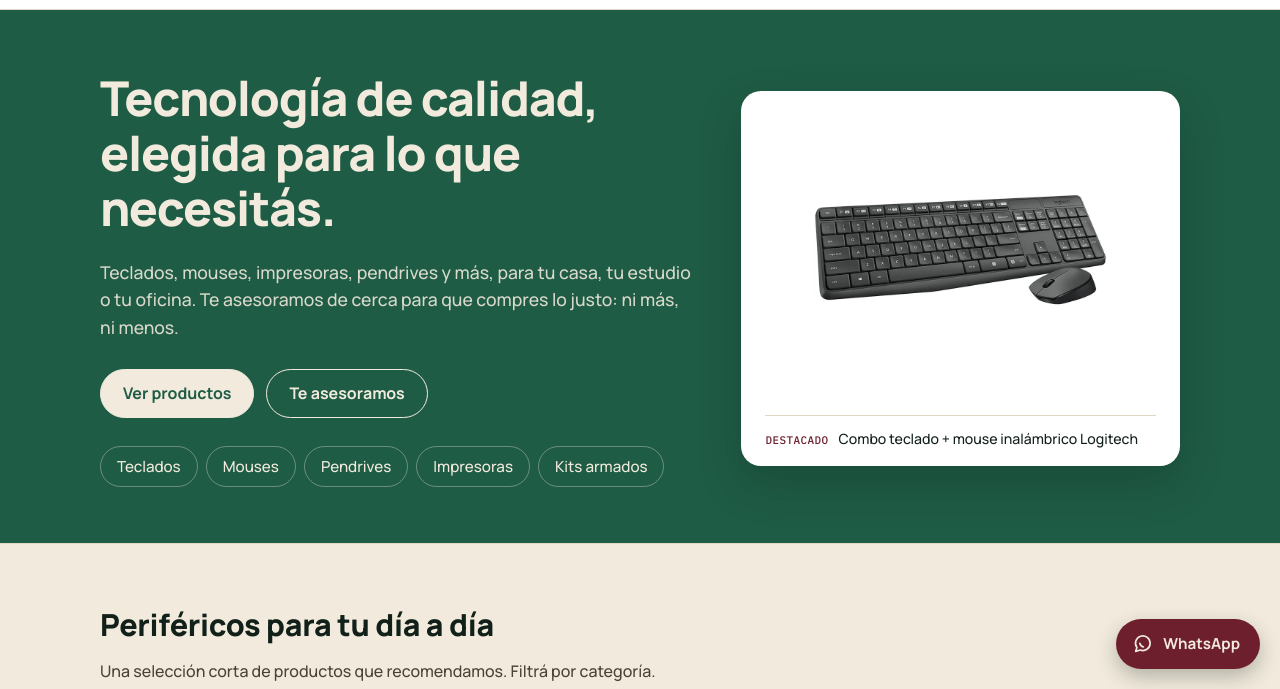
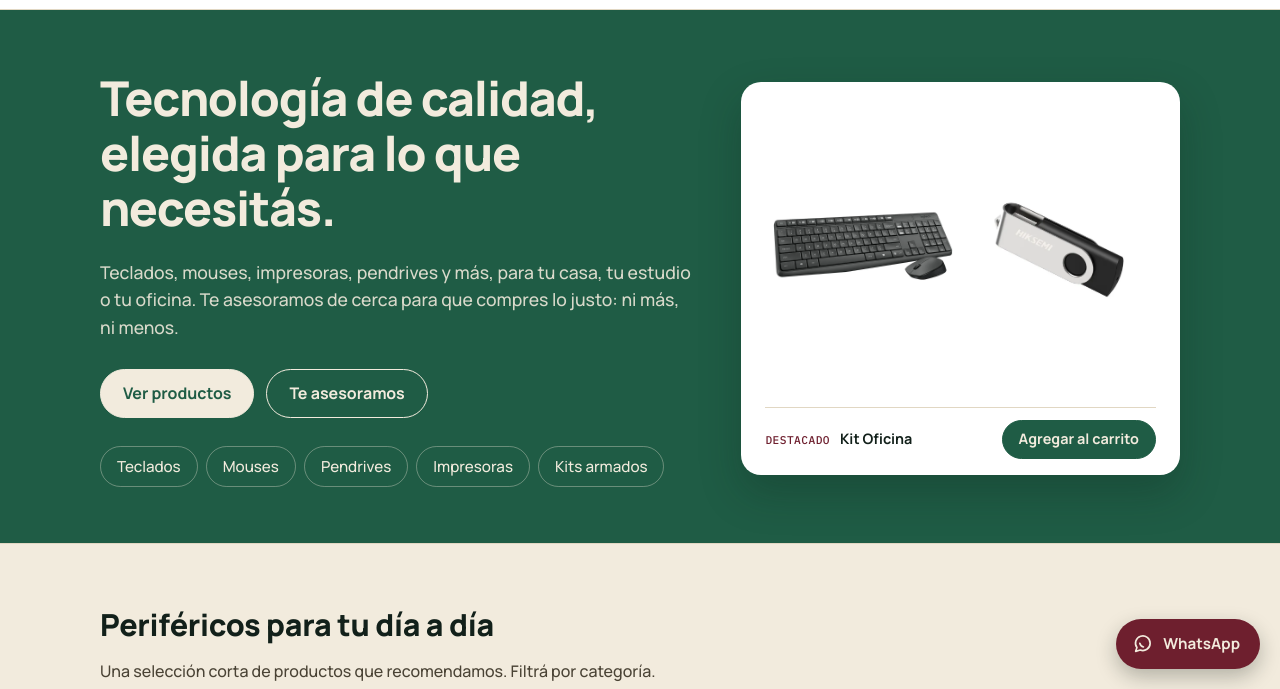
Before and after one commit to LueDz/Duque-Orate, a plain HTML site: page index.html in a window 1280 px wide. Shown: the part 111-800 px from the top of the page. Drawn offline with nearby package versions, Linux system fonts and the light colour scheme.

Commit message:
Destacado rotativo en portada, dirección real e imagen para compartir
Co-Authored-By: Claude Opus 5.5 <noreply@anthropic.com>
Claude-Session: https://claude.ai/code/session_01RNTBwqnj8fMY59zVBapfT6

```diff
--- a/css/styles.css
+++ b/css/styles.css
@@ -54,8 +54,10 @@ h3{font-size:1rem}
 /* ===== Hero: banda verde oscura, el ancla de marca al abrir la página ===== */
 .hero{background:var(--verde);padding:60px max(5vw,calc((100vw - var(--ancho))/2)) 56px;display:grid;grid-template-columns:1.15fr .85fr;gap:48px;align-items:center}
 .hero-media{margin:0;background:var(--blanco);border-radius:20px;padding:24px 24px 16px;box-shadow:0 18px 40px rgba(10,30,22,.25)}
-.hero-media img{width:100%;height:auto;aspect-ratio:4/3;object-fit:contain;display:block}
-.hero-media figcaption{font-size:.88rem;color:var(--tinta);border-top:1px solid var(--linea);padding-top:12px;margin-top:8px;display:flex;gap:10px;align-items:baseline}
+.hero-media[hidden]{display:none}
+.hero-media .media{aspect-ratio:4/3;margin:0}
+.hero-media figcaption{font-size:.9rem;color:var(--tinta);border-top:1px solid var(--linea);padding-top:12px;margin-top:8px;display:flex;gap:10px;align-items:center;flex-wrap:wrap}
+.hero-media .hero-nombre{font-weight:700;flex:1;min-width:12ch}
 .mono{font-family:"IBM Plex Mono",monospace;font-weight:500;font-size:.78em;letter-spacing:.04em;color:var(--bordo);text-transform:uppercase}
 .hero p{font-size:1.1rem;max-width:56ch;margin:0 0 28px;color:rgba(242,235,221,.88)}
 .actions{display:flex;gap:12px;flex-wrap:wrap}
--- a/index.html
+++ b/index.html
@@ -3,27 +3,30 @@
 <head>
   <meta charset="utf-8">
   <meta name="viewport" content="width=device-width, initial-scale=1">
-  <title>Duque Orate Tech | Periféricos para oficina y home office en Buenos Aires</title>
+  <title>Duque Orate Tech | Tecnología para tu casa, estudio y oficina</title>
   <meta name="description" content="Tecnología de calidad para tu casa, tu estudio o tu oficina en Buenos Aires. Teclados, mouses, impresoras y más, con asesoramiento cercano y atención todos los días por WhatsApp.">
   <meta name="theme-color" content="#1F5C45">
   <link rel="icon" type="image/png" href="img/favicon.png">
-  <!-- Reemplazá TU-DOMINIO por tu dirección real cuando publiques -->
-  <link rel="canonical" href="https://TU-DOMINIO.com.ar/">
+  <!-- Si más adelante tenés dominio propio, reemplazá luedz.github.io/Duque-Orate en las líneas que lo usan -->
+  <link rel="canonical" href="https://luedz.github.io/Duque-Orate/">
   <meta property="og:type" content="website">
   <meta property="og:locale" content="es_AR">
   <meta property="og:site_name" content="Duque Orate">
   <!-- ===== TEXTO QUE SE VE AL COMPARTIR EL LINK (WhatsApp, Instagram, Google): editá estas 3 líneas ===== -->
-  <meta property="og:title" content="Duque Orate Tech | Periféricos para oficina y home office en Buenos Aires">
+  <meta property="og:title" content="Duque Orate Tech | Tecnología para tu casa, estudio y oficina">
   <meta property="og:description" content="Tecnología de calidad, elegida para lo que necesitás. Te asesoramos por WhatsApp.">
-  <meta property="og:url" content="https://TU-DOMINIO.com.ar/">
-  <!-- Cuando tengas el logo: <meta property="og:image" content="https://TU-DOMINIO.com.ar/og.png"> -->
+  <meta property="og:url" content="https://luedz.github.io/Duque-Orate/">
+  <meta property="og:image" content="https://luedz.github.io/Duque-Orate/img/compartir.png">
+  <meta property="og:image:width" content="1200">
+  <meta property="og:image:height" content="630">
+  <meta name="twitter:card" content="summary_large_image">
   <script type="application/ld+json">
   {
     "@context": "https://schema.org",
     "@type": "Store",
     "name": "Duque Orate",
     "description": "Tecnología y periféricos para casa, estudio y oficina en San Miguel, Buenos Aires.",
-    "url": "https://TU-DOMINIO.com.ar/",
+    "url": "https://luedz.github.io/Duque-Orate/",
     "telephone": "+5491178142528",
     "areaServed": { "@type": "AdministrativeArea", "name": "Buenos Aires, Argentina" }
   }
@@ -56,10 +59,8 @@
         <div class="actions"><a class="btn btn-crema" href="#productos">Ver productos</a><a class="btn btn-ghost" href="#contacto">Te asesoramos</a></div>
         <ul class="cats" id="hero-cats" aria-label="Categorías"></ul>
       </div>
-      <figure class="hero-media" id="hero-media">
-        <img src="img/productos/KIT_LOGITECH_1.webp" alt="Combo de teclado y mouse inalámbrico Logitech" width="800" height="800">
-        <figcaption><span class="mono">Destacado</span> Combo teclado + mouse inalámbrico Logitech</figcaption>
-      </figure>
+      <!-- El destacado se elige al azar entre los productos marcados "En portada" en la planilla -->
+      <figure class="hero-media" id="hero-media" hidden></figure>
     </section>
 
     <section id="productos" class="section">
--- a/js/catalogo.js
+++ b/js/catalogo.js
@@ -11,6 +11,7 @@ const PRODUCTS = [
     ],
     "precio": null,
     "destacado": true,
+    "portada": true,
     "categorias": [
       "teclado",
       "mouse"
@@ -26,6 +27,7 @@ const PRODUCTS = [
     ],
     "precio": null,
     "destacado": false,
+    "portada": true,
     "categorias": [
       "impresoras"
     ]
@@ -42,6 +44,7 @@ const PRODUCTS = [
     ],
     "precio": null,
     "destacado": false,
+    "portada": false,
     "categorias": [
       "mouse"
     ]
@@ -56,6 +59,7 @@ const PRODUCTS = [
     ],
     "precio": null,
     "destacado": false,
+    "portada": false,
     "categorias": [
       "pendrive"
     ]
@@ -70,6 +74,7 @@ const KITS = [
     "fotos": [],
     "precio": null,
     "destacado": true,
+    "portada": true,
     "componentes": [
       {
         "id": "DO-COM-001",
@@ -88,6 +93,7 @@ const KITS = [
     "fotos": [],
     "precio": null,
     "destacado": false,
+    "portada": false,
     "componentes": [
       {
         "id": "DO-MOU-001",
--- a/js/script.js
+++ b/js/script.js
@@ -461,6 +461,37 @@ function iniciarTituloPestana() {
   });
 }
 
+// ---------- Destacado de la portada: uno al azar en cada visita ----------
+function iniciarDestacado() {
+  const fig = $("#hero-media");
+  if (!fig) return;
+  const todos = [...PRODUCTS, ...KITS].filter((x) => fotosDe(x).length);
+  let opciones = todos.filter((x) => x.portada);
+  if (!opciones.length) opciones = todos.filter((x) => x.destacado);
+  if (!opciones.length) return;
+  const item = opciones[Math.floor(Math.random() * opciones.length)];
+
+  const cap = document.createElement("figcaption");
+  const etiqueta = document.createElement("span");
+  etiqueta.className = "mono";
+  etiqueta.textContent = "Destacado";
+  const nombre = document.createElement("span");
+  nombre.className = "hero-nombre";
+  nombre.textContent = item.nombre;
+  const btn = document.createElement("button");
+  btn.type = "button";
+  btn.className = "btn btn-small";
+  btn.textContent = "Agregar al carrito";
+  btn.addEventListener("click", () => {
+    cambiarCantidad(item.id, 1);
+    btn.textContent = "Agregado";
+    setTimeout(() => (btn.textContent = "Agregar al carrito"), 1200);
+  });
+  cap.append(etiqueta, nombre, btn);
+  fig.replaceChildren(crearMedia(item), cap);
+  fig.hidden = false;
+}
+
 document.addEventListener("DOMContentLoaded", () => {
   carrito = cargarCarrito();
   const promo = $("#promo");
@@ -488,6 +519,7 @@ document.addEventListener("DOMContentLoaded", () => {
   iniciarCarrito();
   iniciarWhatsappFloat();
   iniciarTituloPestana();
+  iniciarDestacado();
   iniciarCatsHero();
   iniciarVerMas();
 });
```
Also changed, not shown: img/compartir.png (added).
